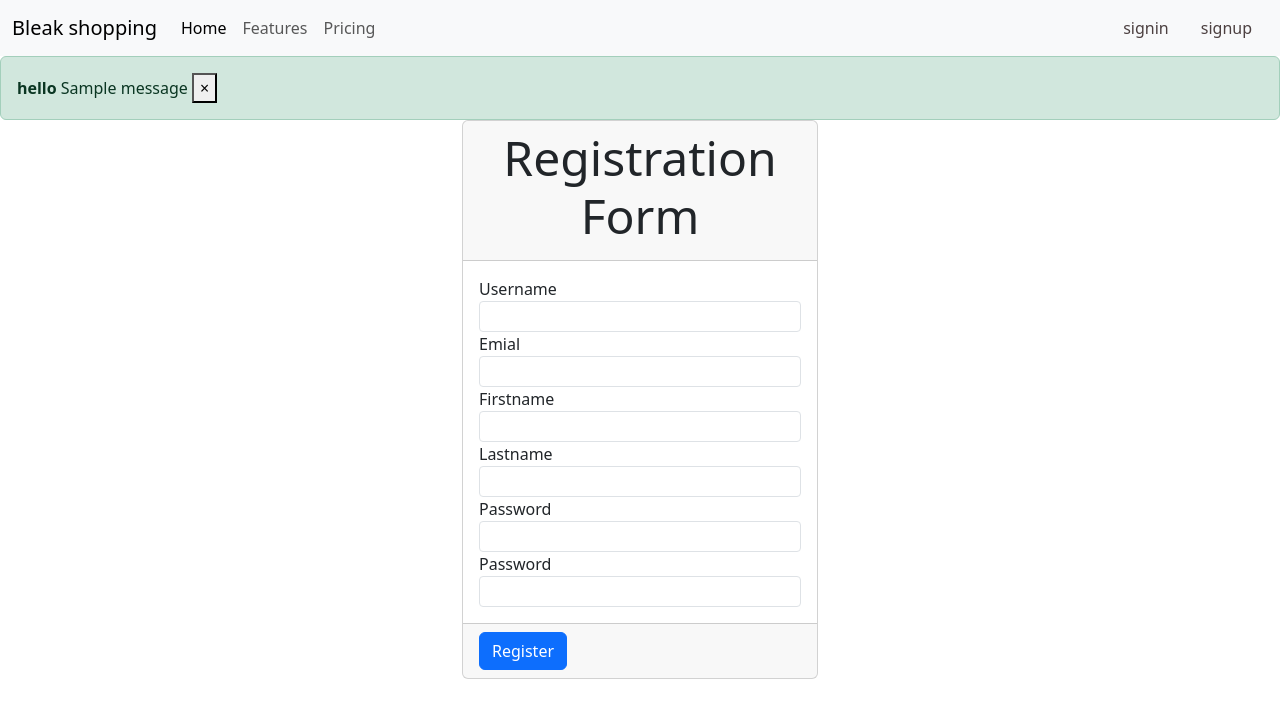
After one commit to Abas-dev/Bleak_comm, a Django app: page /auth/register/ in a window 1280 px wide. The commit adds this page. Shown: the top 718 px of the page. Run offline with Django 4.2, Linux system fonts and the light colour scheme; tables that the repository leaves empty hold one stand-in row (values such as "Sample post"); one stand-in notice (Sample message) is shown.

Commit message:
added login and logout views with all the messages

```diff
--- a/authApp/urls.py
+++ b/authApp/urls.py
@@ -1,7 +1,12 @@
 from django.urls import path
+from .views import UserLoginView,UserLogoutView,UserRegistrationView
+
 
 app_name = 'authApp'
 
 urlpatterns = [
+   path('login/',UserLoginView.as_view(),name='login'),
+   path('logout/',UserLogoutView.as_view(), name='logout'),
+   path('register/',UserRegistrationView.as_view(), name='register'),
 
 ]
--- a/authApp/views.py
+++ b/authApp/views.py
@@ -3,11 +3,48 @@ from django.contrib.auth.forms import UserCreationForm
 from django.contrib.auth.views import LoginView,LogoutView
 from django.contrib.auth import authenticate,login,logout
 from django.views.generic.edit import CreateView
+from django.contrib import messages
+from django.shortcuts import redirect
 
-class UserLoginView(LoginView):
-    template_name = 'login.html'
-    next_page = ''
 
 class UserRegistrationView(CreateView):
     template_name = 'register.html'
     form_class = UserCreationForm
+
+    def post(self, request, *args, **kwargs):
+        username = self.request.POST['uName']
+        email = self.request.POST['email']
+        firstName = self.request.POST['fName']
+        lastName = self.request.POST['lName']
+        password = self.request.POST['password']
+        passwordConf = self.request.POST['passwordConf']
+        if password != passwordConf:
+            messages.error(request, 'password do not match')
+            return redirect('authApp:register')
+        else:
+            user = User.objects.create_user(username=username,email=email,first_name = firstName, last_name = lastName, password = password)
+            user.save()
+            messages.success(request, 'your account has been created successfully')
+            return redirect('authApp:login')
+
+
+class UserLoginView(LoginView):
+    template_name = 'login.html'
+
+    def post(self, request, *args, **kwargs):
+        username = self.request.POST['username']
+        password = self.request.POST['password']
+        user = authenticate(request,username=username,password=password)
+        if user is not None:
+            login(request,user)
+            messages.success(request,'you have logged into your account')
+            return redirect('base:homePage')
+        else:
+            messages.error(request,'cant login, try again.')
+            return redirect('authApp:login')
+class UserLogoutView(LogoutView):
+    next_page = 'authApp:login'
+
+    def dispatch(self, request, *args, **kwargs):
+        messages.info(request, "You have successfully logged out.")
+        return super().dispatch(request, *args, **kwargs)
--- a/mainApp/urls.py
+++ b/mainApp/urls.py
@@ -4,5 +4,5 @@ from .views import HomePageView
 app_name = 'base'
 
 urlpatterns = [
-    path('',HomePageView.as_view(), name='test')
+    path('',HomePageView.as_view(), name='homePage')
 ]
--- a/mainApp/views.py
+++ b/mainApp/views.py
@@ -3,4 +3,4 @@ from django.views.generic import TemplateView
 
 
 class HomePageView(TemplateView):
-    template_name = 'register.html'
+    template_name = 'index.html'
--- a/template/base.html
+++ b/template/base.html
@@ -30,17 +30,32 @@
               </li>
             </ul>
 
-            <ul class="nav justify-content-end" >
+          {% if user.is_authenticated %}
+              <ul class="nav justify-content-end" >
                 <li class="nav-item">
-                  <a class="nav-link disabled"><i class="bi bi-cart4">4</i></a>
+                  <a class="nav-link" href="#" style="color: rgb(76, 64, 64);"><i class="bi bi-cart4">4</i></a>
                 </li>
                 <li class="nav-item">
-                    <a class="nav-link disabled">welcome abas isaac</i></a>
+                    <a class="nav-link disabled">welcome {{user.username}}</i></a>
                 </li>
                 <li class="nav-item">
-                    <a class="nav-link disabled">signout</i></a>
+                    <a class="nav-link" href="{% url 'authApp:logout' %}" style="color: rgb(76, 64, 64);">signout</a>
                 </li>
               </ul>
+              {% else %}
+              <ul class="nav justify-content-end" >
+                <li class="nav-item">
+                    <a class="nav-link" href="{% url 'authApp:login' %}" style="color: rgb(76, 64, 64);">signin</i></a>
+                </li>
+                <li class="nav-item">
+                    <a class="nav-link" href="{% url 'authApp:register' %}" style="color: rgb(76, 64, 64);">signup</i></a>
+                </li>
+              </ul>
+          {% endif %}
+
+
+
+
           </div>
         </div>
       </nav>
--- a/template/index.html
+++ b/template/index.html
@@ -5,5 +5,6 @@
 {% endblock %}
 
 {% block content %}
+{% include 'messages.html' %}
     hello
 {% endblock %}
--- /dev/null
+++ b/template/messages.html
@@ -0,0 +1,9 @@
+
+{% for message in messages %}
+<div class="alert alert-{{ message.tags }} mb-0 alert-dismissible fade show" role="alert">
+  <strong>hello {{user.username}} </strong> {{ message }}
+  <button type="button" class="close" data-dismiss="alert" aria-label="Close">
+    <span aria-hidden="true">&times;</span>
+  </button>
+</div>
+{% endfor %}
--- a/template/register.html
+++ b/template/register.html
@@ -5,6 +5,7 @@
 {% endblock %}
 
 {% block content %}
+{% include 'messages.html' %}
 <form action="" method="post">
     {% csrf_token %}
 <div class="container">
@@ -19,20 +20,20 @@
               </div>
                <div class="card-body">
                     <label for="user">Username</label>
-                        <input type="text" class="form-control form-control-sm" id="user"/>
+                        <input type="text" class="form-control form-control-sm" name="uName" required/>
                     <label for="user">Emial</label>
-                        <input type="text" class="form-control form-control-sm" id="user"/>
+                        <input type="text" class="form-control form-control-sm" name="email" required/>
                     <label for="user">Firstname</label>
-                        <input type="text" class="form-control form-control-sm" id="user"/>
+                        <input type="text" class="form-control form-control-sm" name="fName"/>
                     <label for="user">Lastname</label>
-                        <input type="text" class="form-control form-control-sm" id="user"/>
+                        <input type="text" class="form-control form-control-sm" name="lName"/>
                     <label for="user">Password</label>
-                        <input type="password" class="form-control form-control-sm" id="password"/>
+                        <input type="password" class="form-control form-control-sm" name="password" required/>
                     <label for="pass">Password</label>
-                        <input type="password" class="form-control form-control-sm" id="password"/>
+                        <input type="password" class="form-control form-control-sm" name="passwordConf"/>
               </div>
               <div class="card-footer">
-                <button class="btn btn-primary btn-block" id="login">Login</button>
+                <button class="btn btn-primary btn-block">Register</button>
               </div>
           </div>
       </div>
```
Also changed, not shown: BLEAK/settings.py (+13 -0 lines), template/login.html (+4 -3 lines).
